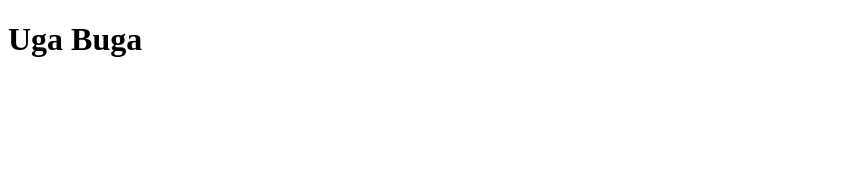
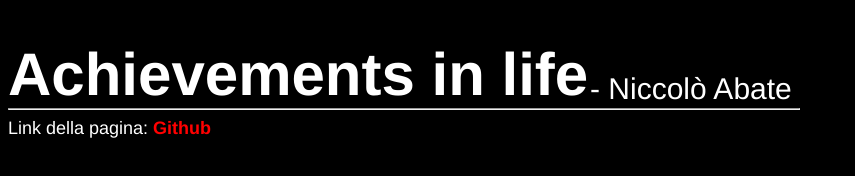
Before and after one commit to Sylathas/sylathas.github.io, a plain HTML site: page index.html in a window 1280 px wide. Shown: the whole page, without its empty margins (0-855 px from the left). Drawn offline with Linux system fonts and the light colour scheme.

Commit message:
Aggiunta titolo ed animazioni

```diff
--- /dev/null
+++ b/Style.css
@@ -0,0 +1,70 @@
+@charset "UTF-8";
+/* CSS Document */
+body{
+	background-color: black;
+}
+#Title{
+	color:white;
+	font-family: Gotham, "Helvetica Neue", Helvetica, Arial, "sans-serif";
+	font-size: 30px;
+	animation-name: Start;
+	animation-duration: 0.8s;
+	animation-fill-mode: forwards;
+	position: absolute;
+}
+#Subtitle{
+	opacity:0;
+	color:white;
+	font-family: Gotham, "Helvetica Neue", Helvetica, Arial, "sans-serif";
+	font-size: 30px;
+	animation-name: Second;
+	animation-duration: 0.8s;
+	animation-fill-mode: forwards;
+	position: absolute;
+	animation-delay: 0.4s;
+}
+#linea{
+	opacity:0;
+	align: left;
+	animation-name: Linea;
+	animation-delay: 0.4s;
+	animation-duration: 0.8s;
+	animation-fill-mode: forwards;
+	position: absolute;
+}
+#link{
+	opacity:0;
+	color:white;
+	font-family: Gotham, "Helvetica Neue", Helvetica, Arial, "sans-serif";
+	font-size: 18px;
+	animation-name: Link;
+	animation-delay: 0.8s;
+	animation-duration: 0.8s;
+	animation-fill-mode: forwards;
+	position: absolute;
+}
+a{
+	text-decoration: none;
+	color:red;
+	font-weight: bold;
+	cursor: pointer;
+}
+a:hover{
+	text-decoration: line-through;
+}
+@keyframes Start {
+	0% {opacity: 0; top:-70px;}
+	100% {opacity:1;top:0px;}
+}
+@keyframes Second {
+	from {left:400px;top:42px;opacity:-1;}
+	to {left:590px;top:42px;opacity:1;}
+}
+@keyframes Linea {
+	from {top:100px;opacity:0;width:0px;}
+	to {top:100px;opacity:1;width:790px;}
+}
+@keyframes Link {
+	from {top:100px;opacity:0;}
+	to {top:100px;opacity:1;}
+}
--- a/index.html
+++ b/index.html
@@ -2,12 +2,26 @@
 <html>
 <head>
 <meta charset="UTF-8">
-<title>Documento senza titolo</title>
+<title>Achievements</title>
+<link href="Style.css" rel="stylesheet" type="text/css">
 </head>
 
 <body>
-	<h1>
-		Uga Buga
-	</h1>
+	<div id="Title">
+		<h1>
+			Achievements in life
+		</h1>
+	</div>
+	<div>
+		<p id="link">
+			Link della pagina: <a href="https://sylathas.github.io">Github</a>
+		</p>
+	</div>
+	<div id="Subtitle">
+		<p>-   Niccolò Abate</p>
+	</div>
+	<div>
+		<hr id="linea">
+	</div>
 </body>
 </html>
```
